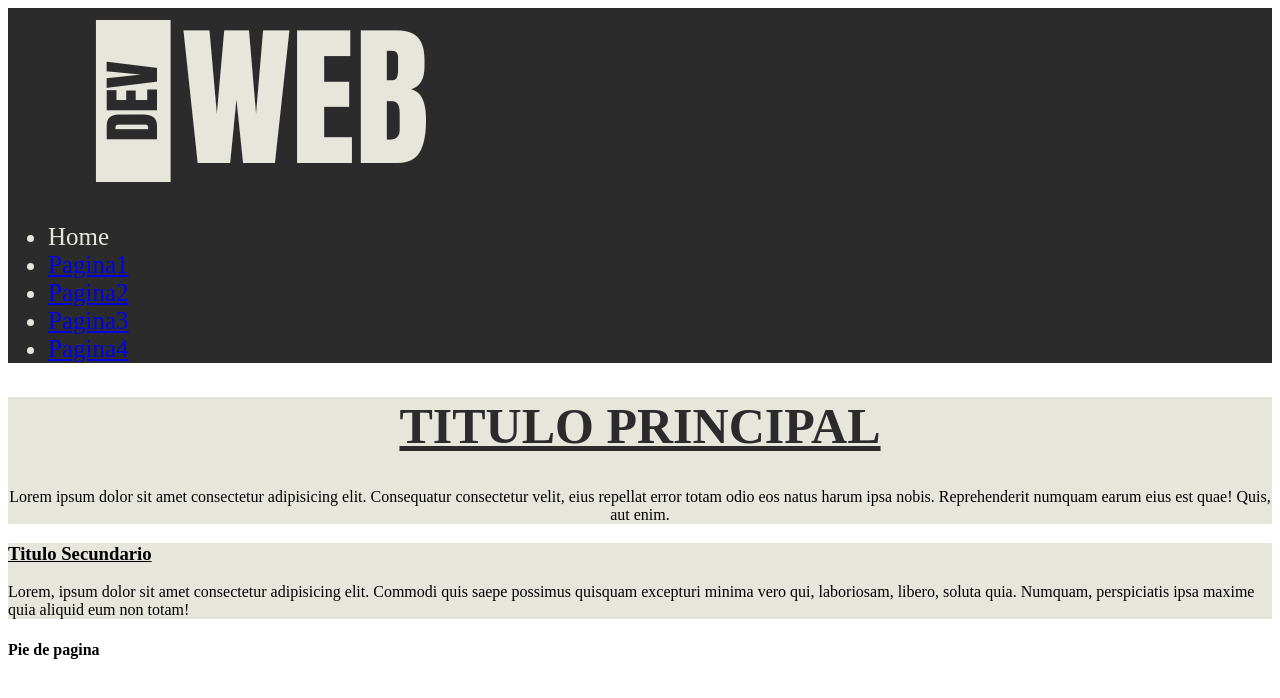
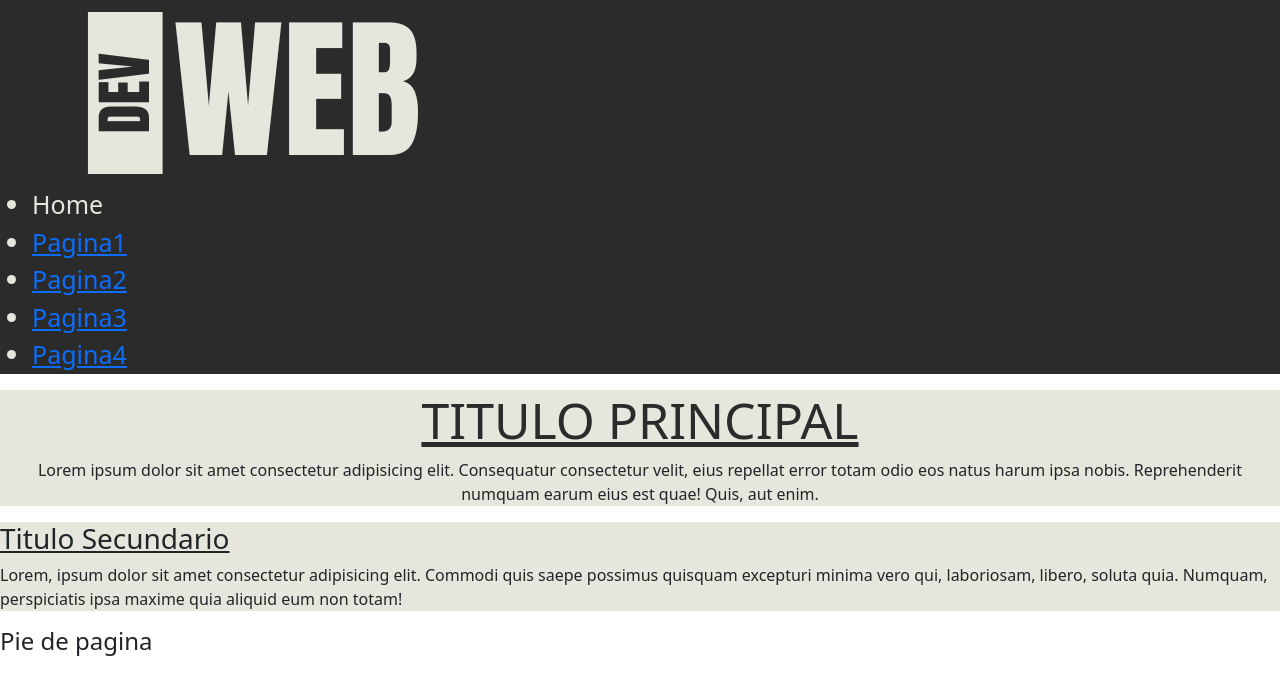
Before and after one commit to FranciscoRaccone/Pre-entrega, a plain HTML site: page index.htm in a window 1280 px wide. Drawn offline with nearby package versions, Linux system fonts and the light colour scheme.

Commit message:
pre-entrega2

```diff
--- a/index.htm
+++ b/index.htm
@@ -3,11 +3,14 @@
 <head>
     <meta charset="UTF-8">
     <meta name="viewport" content="width=device-width, initial-scale=1.0">
+    <!-- links de boostrap -->
+    <link href="https://cdn.jsdelivr.net/npm/bootstrap@5.3.3/dist/css/bootstrap.min.css" rel="stylesheet" integrity="sha384-QWTKZyjpPEjISv5WaRU9OFeRpok6YctnYmDr5pNlyT2bRjXh0JMhjY6hW+ALEwIH" crossorigin="anonymous">
     <title>Pre-entrega</title>
     <link rel="stylesheet" href="stile.css"> <!-- link css -->
 </head>
 <body>
     <header>
+
         <img src="img/Image20240311214803.png" alt="imagen-banner"><!-- imagen del menu -->
 
         <nav> <!-- menu navegacion -->
```
